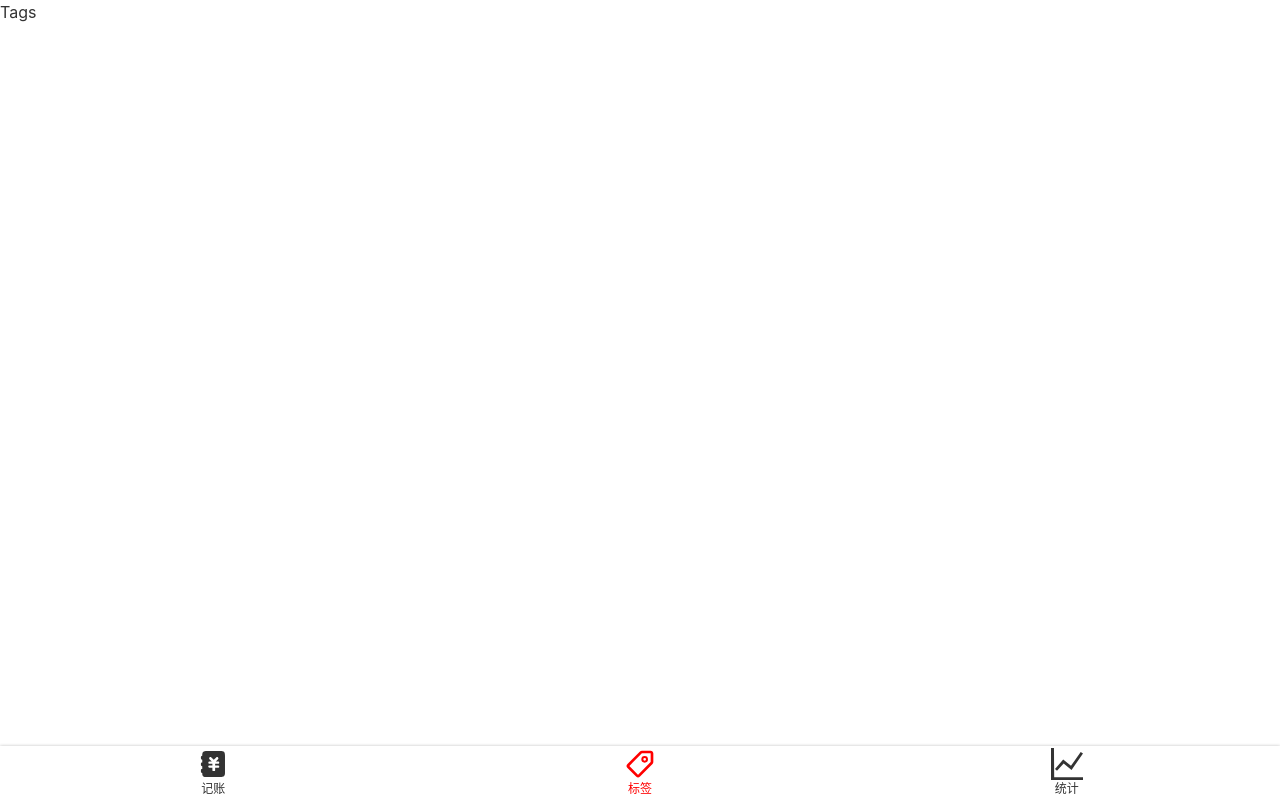
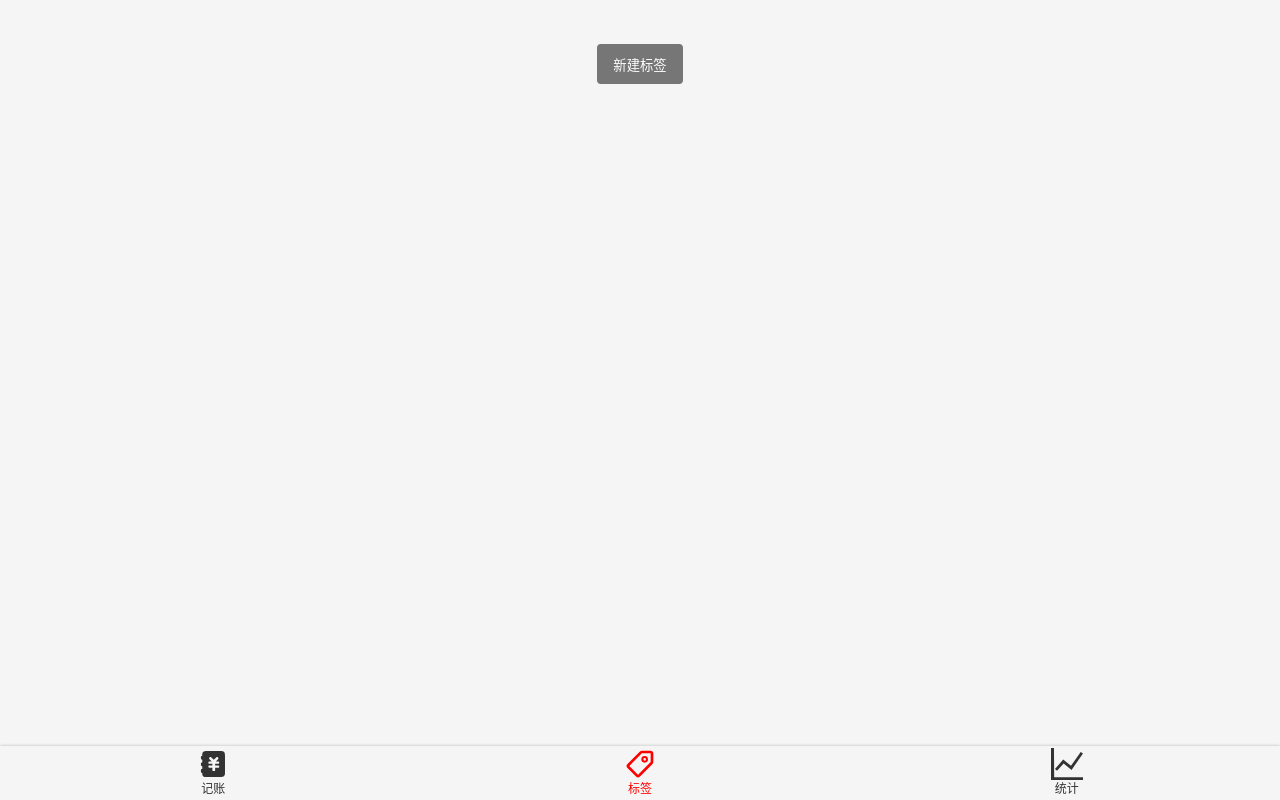
Before and after one commit to carmineDYJ/vue-account-book, a Vue app: page /#/tags in a window 1280 px wide. Built offline with nearby package versions, Linux system fonts and the light colour scheme.

Commit message:
create tagModel for reading and writing all Tags, all tags are stored in localStorage now

```diff
--- a/src/App.vue
+++ b/src/App.vue
@@ -14,5 +14,6 @@ body{
   font-family: $font-hei;
   font-size: 16px;
   color: #333;
+  background: #f5f5f5;
 }
 </style>
--- a/src/components/KeepAccount/Tags.vue
+++ b/src/components/KeepAccount/Tags.vue
@@ -14,6 +14,8 @@
 <script lang="ts">
 import Vue from 'vue';
 import {Component, Prop} from 'vue-property-decorator';
+import tagModel from '@/models/tagModel';
+
 
 @Component
 export default class Tags extends Vue{
@@ -29,12 +31,15 @@ export default class Tags extends Vue{
     this.$emit('update:value', this.selectedTags);
   }
   addTag(){
-    const newTag = window.prompt('请输入标签名')
+    const newTag = window.prompt('请输入标签名');
+
     if (newTag !== null && newTag !== ''){
-      if (this.allTags.indexOf(newTag) === -1){
-        this.$emit('update:allTags', [...this.allTags, newTag]);
-      } else {
-        console.log("重复了！！！！！");
+      try {
+        tagModel.add(newTag);
+      }catch (error){
+        if(error.message === 'duplicated tag') {
+          window.alert('此标签已存在');
+        }
       }
     }
   }
--- a/src/model.ts
+++ b/src/models/accountModel.ts
@@ -1,11 +1,10 @@
 const localStorageKeyName = 'allAccounts';
-const model = {
+const accountModel = {
   fetch(){
     return JSON.parse(window.localStorage.getItem(localStorageKeyName) || '[]') as Account[];
   },
   save(allAccounts: Account[]){
     localStorage.setItem(localStorageKeyName, JSON.stringify(allAccounts));
   }
-}
-
-export default model;
+};
+export default accountModel;
--- /dev/null
+++ b/src/models/tagModel.ts
@@ -0,0 +1,26 @@
+const localStorageKeyName = 'allTags';
+type TagModel = {
+  allTags: string[],
+  fetch: ()=>string[],
+  add: (tag:string)=>void,
+  save: ()=>void
+}
+const tagModel: TagModel = {
+  allTags:[],
+  fetch(){
+    this.allTags = JSON.parse(window.localStorage.getItem(localStorageKeyName) || '[]')
+    return this.allTags;
+  },
+  add(tag){
+    if (this.allTags.indexOf(tag) === -1){
+      this.allTags.push(tag);
+      this.save();
+    } else {
+      throw new Error('duplicated tag');
+    }
+  },
+  save(){
+    localStorage.setItem(localStorageKeyName, JSON.stringify(this.allTags));
+  },
+};
+export default tagModel;
--- a/src/views/KeepAccount.vue
+++ b/src/views/KeepAccount.vue
@@ -15,15 +15,17 @@ import Calculator from '@/components/KeepAccount/Calculator.vue';
 import Types from '@/components/KeepAccount/Types.vue';
 import Notes from '@/components/KeepAccount/Notes.vue';
 import Tags from '@/components/KeepAccount/Tags.vue';
-import model from '@/model.ts';
+import accountModel from '@/models/accountModel.ts';
+import tagModel from '@/models/tagModel.ts';
+tagModel.fetch();
 
-const allAccounts = model.fetch();
+const allAccounts = accountModel.fetch();
 
 @Component({
   components: {Tags, Notes, Types, Calculator},
 })
 export default class KeepAccount extends Vue{
-  allTags = ['衣','食','住','行'];
+  allTags = tagModel.allTags;
   account: Account = {tags:[], notes: '', type: 'expenditure', sum:0, time: new Date(0)};
   allAccounts: Account[] = allAccounts;
 
@@ -43,7 +45,7 @@ export default class KeepAccount extends Vue{
 
   @Watch('allAccounts')
   onAllAccountsChange(){
-    model.save(this.allAccounts);
+    accountModel.save(this.allAccounts);
     this.account.sum = 0; // 提交后重置金额
   }
 }
--- a/src/views/Tags.vue
+++ b/src/views/Tags.vue
@@ -1,17 +1,74 @@
 <template>
   <div>
     <Layout>
-      <p>Tags</p>
+      <ol class="tagList">
+        <li v-for="tag in allTags" v-bind:key="tag">
+          <span>{{ tag }}</span>
+          <Icon name="right"/>
+        </li>
+      </ol>
+      <div class="add-tag-button-wrapper">
+        <button class="add-tag-button" v-on:click="addTag">新建标签</button>
+      </div>
     </Layout>
   </div>
 </template>
 
 <script lang="ts">
-export default {
-  name: 'tags',
-};
+import Vue from 'vue';
+import {Component} from 'vue-property-decorator';
+import tagModel from '@/models/tagModel';
+tagModel.fetch();
+
+@Component
+export default class Tags extends Vue{
+  allTags = tagModel.allTags;
+  addTag(){
+    const newTag = window.prompt('请输入标签名');
+
+    if (newTag !== null && newTag !== ''){
+      try {
+        tagModel.add(newTag);
+      }catch (error){
+        if(error.message === 'duplicated tag') {
+          window.alert('此标签已存在');
+        }
+      }
+    }
+  }
+}
 </script>
 
 <style scoped lang="scss">
-
+.tagList{
+  background: white;
+  font-size: 16px;
+  padding-left: 16px;
+  > li{
+    min-height: 44px;
+    display: flex;
+    align-items: center;
+    justify-content: space-between;
+    border-bottom: 1px solid #e6e6e6;
+    svg{
+      width: 18px;
+      height: 18px;
+      color: #666;
+      margin-right: 16px;
+    }
+  }
+}
+.add-tag-button{
+  background: #767676;
+  color: white;
+  border-radius: 4px;
+  border: none;
+  height: 40px;
+  padding: 0 16px;
+  &-wrapper{
+    text-align: center;
+    padding: 16px;
+    margin-top: 28px;
+  }
+}
 </style>
```
Also changed, not shown: src/assets/icons/right.svg (added).
